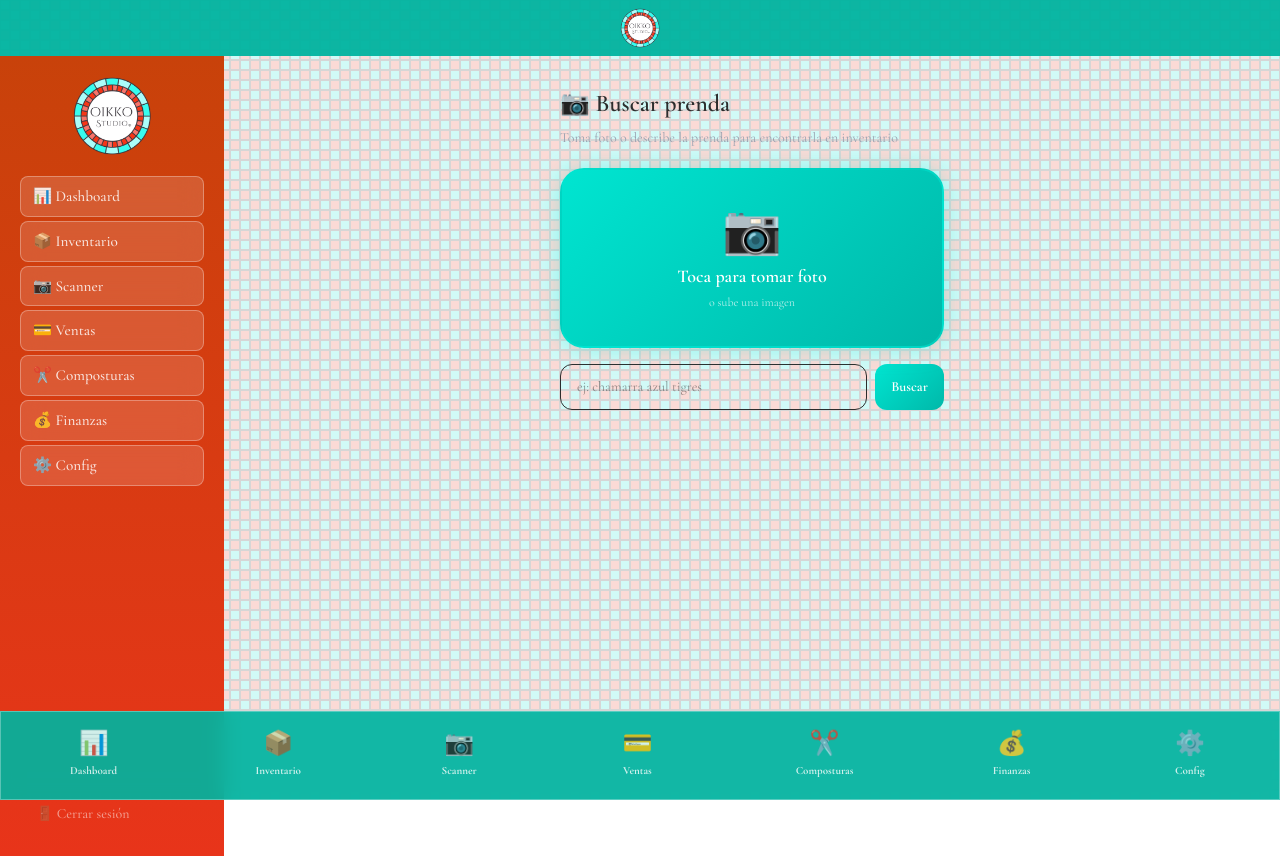
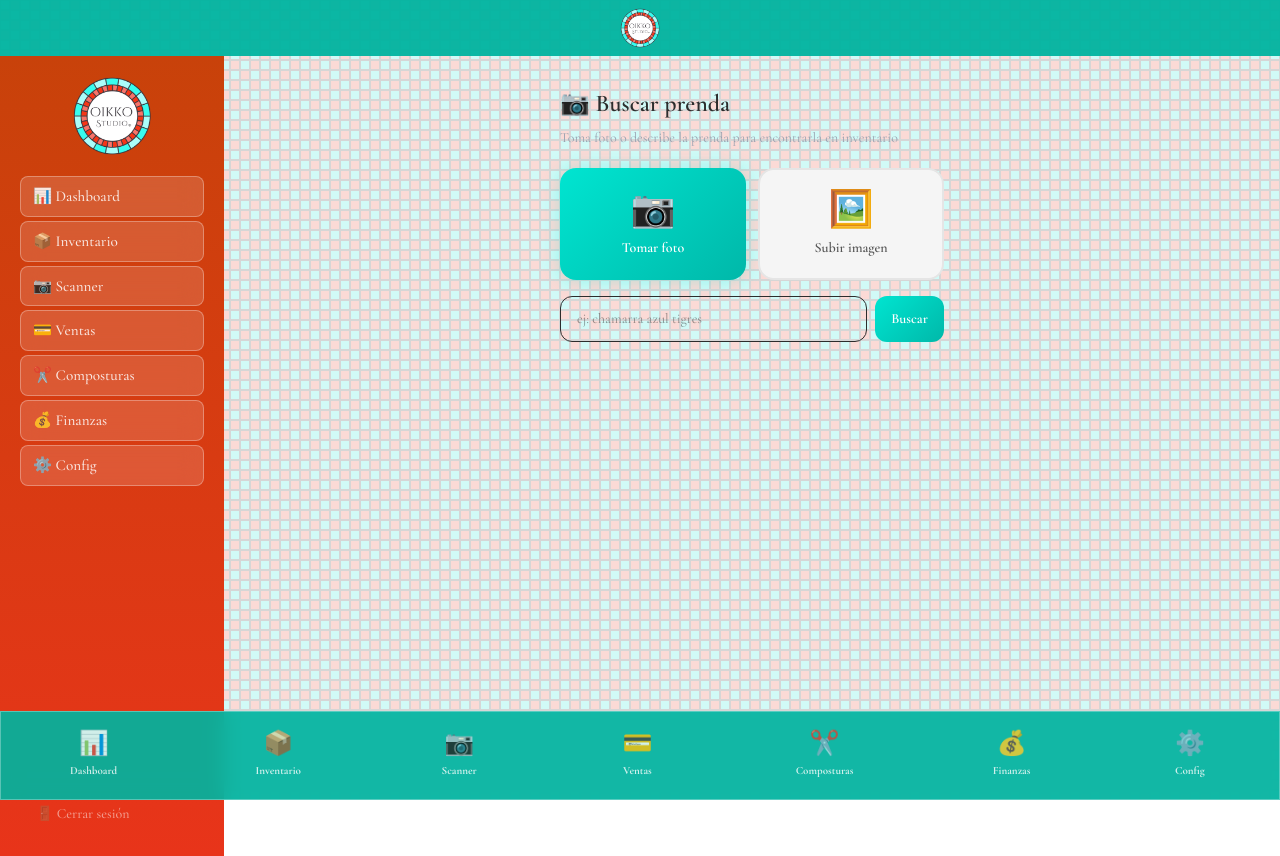
Before and after one commit to arturoortizdelap-star/oikko, a Next.js app: page /scanner in a window 1280 px wide. Built offline with nearby package versions, Linux system fonts and the light colour scheme.

Commit message:
feat: scanner con botones separados cámara/galería

```diff
--- a/app/scanner/page.tsx
+++ b/app/scanner/page.tsx
@@ -55,33 +55,40 @@
       <h1 className="text-2xl font-semibold mb-2">📷 Buscar prenda</h1>
       <p className="text-sm text-gray-400 mb-5">Toma foto o describe la prenda para encontrarla en inventario</p>
 
-      {/* Foto */}
-      <div
-        onClick={() => fileRef.current?.click()}
-        className="relative w-full rounded-3xl flex flex-col items-center justify-center cursor-pointer overflow-hidden mb-4"
-        style={{
-          minHeight: imagen ? 'auto' : '180px',
-          background: imagen ? 'transparent' : 'linear-gradient(135deg, #00E5D1, #00B8A9)',
-          boxShadow: '0 0 25px rgba(0,229,209,0.35)',
-          border: '2px solid rgba(0,229,209,0.5)'
-        }}>
-        {imagen ? (
+      {/* Dos botones: cámara y galería */}
+      {!imagen ? (
+        <div className="grid grid-cols-2 gap-3 mb-4">
+          <button onClick={() => {
+            const input = document.createElement('input')
+            input.type = 'file'; input.accept = 'image/*'; input.capture = 'environment'
+            input.onchange = (e: any) => onImagen({ target: { files: e.target.files } } as any)
+            input.click()
+          }}
+            className="flex flex-col items-center justify-center py-5 rounded-2xl text-white font-semibold gap-2"
+            style={{ background: 'linear-gradient(135deg,#00E5D1,#00B8A9)', boxShadow: '0 0 20px rgba(0,229,209,0.3)' }}>
+            <span className="text-4xl">📷</span>
+            <span className="text-sm">Tomar foto</span>
+          </button>
+          <button onClick={() => fileRef.current?.click()}
+            className="flex flex-col items-center justify-center py-5 rounded-2xl font-semibold gap-2"
+            style={{ background: '#f5f5f5', color: '#555', border: '2px solid #e5e5e5' }}>
+            <span className="text-4xl">🖼️</span>
+            <span className="text-sm">Subir imagen</span>
+          </button>
+        </div>
+      ) : (
+        <div className="relative w-full rounded-3xl overflow-hidden mb-4 cursor-pointer" onClick={() => { setImagen(null); setResultados([]) }}>
           <img src={imagen} className="w-full object-cover rounded-3xl" style={{ maxHeight: '220px' }} />
-        ) : (
-          <>
-            <div className="text-5xl mb-2">📷</div>
-            <p className="text-white font-semibold">Toca para tomar foto</p>
-            <p className="text-white/70 text-xs mt-1">o sube una imagen</p>
-          </>
-        )}
           {scanning && (
             <div className="absolute inset-0 bg-black/60 flex flex-col items-center justify-center rounded-3xl">
               <div className="text-4xl animate-pulse mb-2">🔍</div>
               <p className="text-white font-medium text-sm">Buscando en inventario...</p>
             </div>
           )}
+          <div className="absolute top-2 right-2 bg-black/50 text-white text-xs px-2 py-1 rounded-full">Cambiar foto</div>
         </div>
-      <input ref={fileRef} type="file" accept="image/*" capture="environment" className="hidden" onChange={onImagen} />
+      )}
+      <input ref={fileRef} type="file" accept="image/*" className="hidden" onChange={onImagen} />
 
       {/* Filtro texto */}
       <div className="flex gap-2 mb-5">
```
Lines whose indentation alone changed are shown as unchanged.
